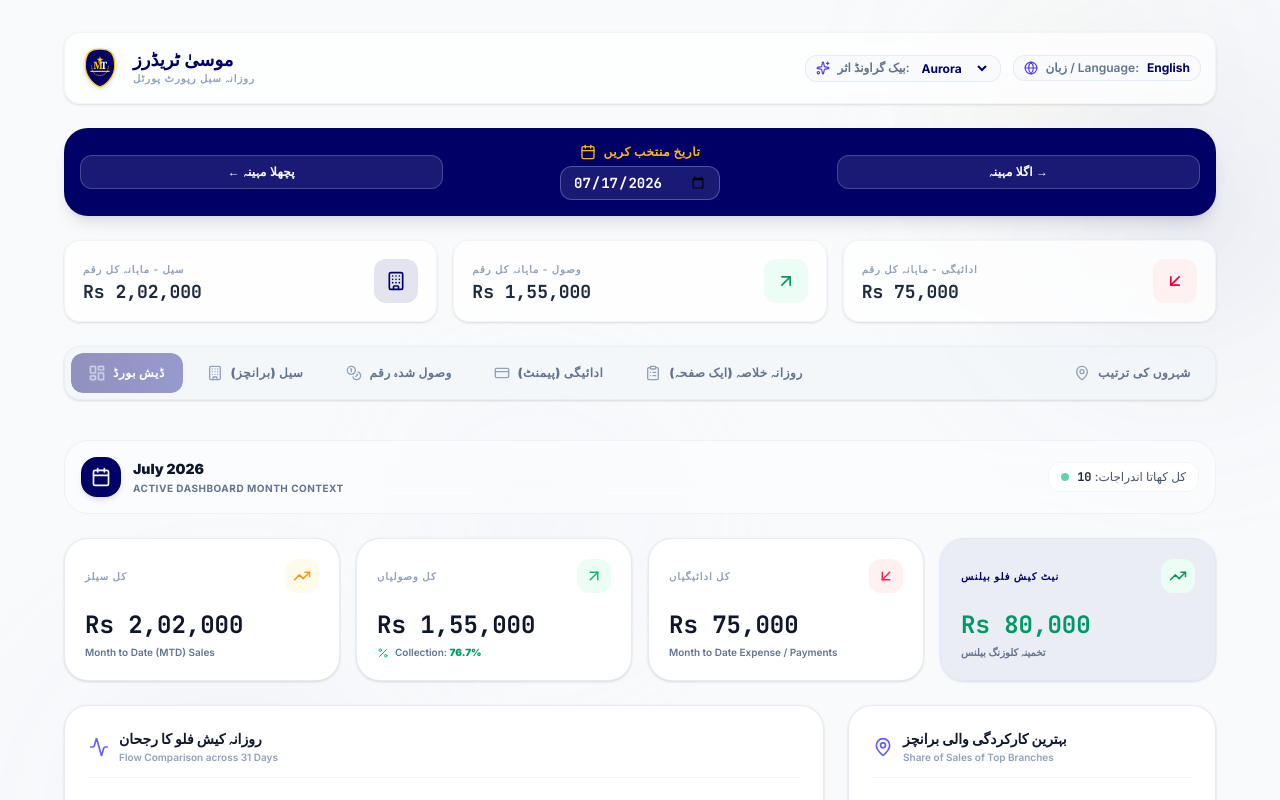
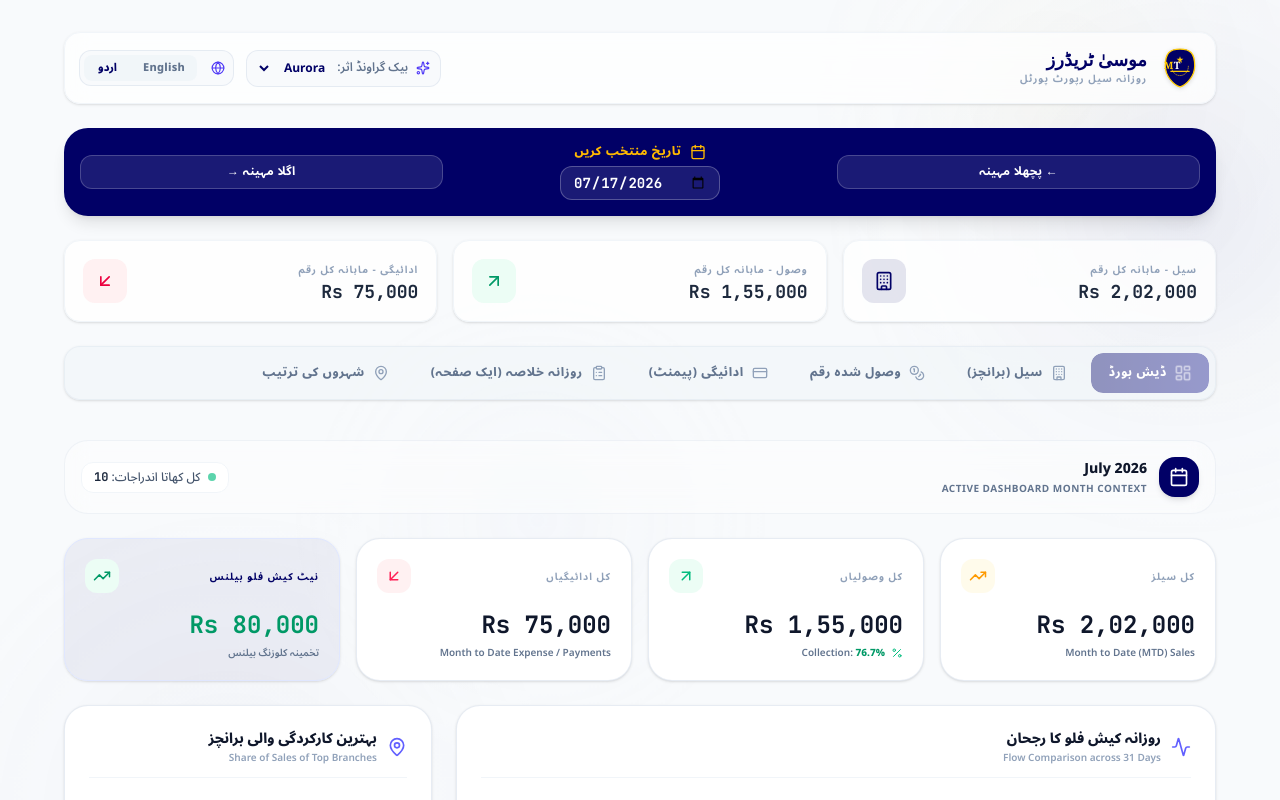
Before and after one commit to umaidyasin73-collab/MT-Daily-h, a React (Vite) app: page / in a window 1280 px wide. Both pictures are taken after a click on the button "اردو". Shown: the top 800 px of the page. Built offline with nearby package versions, Linux system fonts and the light colour scheme.

Commit message:
feat(i18n): add Urdu language support and persistence
Implement RTL layout support, Urdu font integration, and persistent language selection via localStorage.

```diff
--- a/src/App.tsx
+++ b/src/App.tsx
@@ -51,8 +51,16 @@ export default function App() {
   const [activeTab, setActiveTab] = useState<'dashboard' | 'sale' | 'received' | 'payment' | 'summary' | 'cities'>('dashboard');
 
   // Visual Theme States
-  const [language, setLanguage] = useState<Language>('en');
+  const [language, setLanguage] = useState<Language>(() => {
+    const saved = localStorage.getItem('musa_traders_lang');
+    return (saved === 'en' || saved === 'ur' ? saved : 'en') as Language;
+  });
   const [bgStyle, setBgStyle] = useState<BackgroundStyle>('aurora');
+
+  // Persist language state
+  useEffect(() => {
+    localStorage.setItem('musa_traders_lang', language);
+  }, [language]);
 
   // Interactive toast alert system
   const [toast, setToast] = useState<{ message: string; type: 'success' | 'info' } | null>(null);
@@ -277,7 +285,12 @@ export default function App() {
   const monthPaymentTotal = getMonthTotal('payment');
 
   return (
-    <main className="relative min-h-screen w-full bg-slate-50 text-slate-800 font-sans antialiased overflow-x-hidden p-3 md:p-6 lg:p-8 flex flex-col items-center">
+    <main
+      dir={language === 'ur' ? 'rtl' : 'ltr'}
+      className={`relative min-h-screen w-full bg-slate-50 text-slate-800 antialiased overflow-x-hidden p-3 md:p-6 lg:p-8 flex flex-col items-center transition-all duration-300 ${
+        language === 'ur' ? 'font-urdu' : 'font-sans'
+      }`}
+    >
       {/* Dynamic Animated Layer */}
       <BackgroundCanvas style={bgStyle} />
 
@@ -334,15 +347,46 @@ export default function App() {
             </div>
 
             {/* Language Selector */}
-            <div className="flex items-center gap-2 bg-slate-50 border border-slate-200/80 rounded-xl px-2.5 py-1 text-xs">
-              <Globe className="w-3.5 h-3.5 text-indigo-600" />
-              <span className="font-semibold text-slate-500">{t.languageSelect}:</span>
-              <button
-                onClick={() => setLanguage(l => (l === 'en' ? 'ur' : 'en'))}
-                className="font-bold text-[#010066] hover:underline cursor-pointer"
-              >
-                {language === 'en' ? 'اردو' : 'English'}
-              </button>
+            <div className="flex items-center gap-2 bg-slate-50 border border-slate-200/80 rounded-xl p-1 text-xs">
+              <Globe className="w-3.5 h-3.5 text-indigo-600 ml-1.5 mr-1" />
+              <div className="flex items-center gap-1 bg-slate-100/80 rounded-lg p-0.5 relative">
+                <button
+                  type="button"
+                  onClick={() => setLanguage('en')}
+                  className={`relative px-2.5 py-1 text-[11px] font-black tracking-wide rounded-md transition-colors select-none cursor-pointer overflow-hidden ${
+                    language === 'en'
+                      ? 'text-[#010066] font-black'
+                      : 'text-slate-500 hover:text-slate-800'
+                  }`}
+                >
+                  {language === 'en' && (
+                    <motion.div
+                      layoutId="activeLanguagePill"
+                      className="absolute inset-0 bg-white shadow-sm rounded-md -z-10 border border-slate-200/40"
+                      transition={{ type: "spring", stiffness: 380, damping: 28 }}
+                    />
+                  )}
+                  English
+                </button>
+                <button
+                  type="button"
+                  onClick={() => setLanguage('ur')}
+                  className={`relative px-3 py-1 text-[11px] font-black rounded-md transition-colors select-none cursor-pointer overflow-hidden ${
+                    language === 'ur'
+                      ? 'text-[#010066] font-black'
+                      : 'text-slate-500 hover:text-slate-800'
+                  }`}
+                >
+                  {language === 'ur' && (
+                    <motion.div
+                      layoutId="activeLanguagePill"
+                      className="absolute inset-0 bg-white shadow-sm rounded-md -z-10 border border-slate-200/40"
+                      transition={{ type: "spring", stiffness: 380, damping: 28 }}
+                    />
+                  )}
+                  اردو
+                </button>
+              </div>
             </div>
           </div>
         </div>
--- a/src/index.css
+++ b/src/index.css
@@ -1,10 +1,11 @@
-@import url('https://fonts.googleapis.com/css2?family=Inter:wght@300;400;500;600;700;800;900&family=Space+Grotesk:wght@400;500;600;700&family=JetBrains+Mono:wght@400;500;600;700&display=swap');
+@import url('https://fonts.googleapis.com/css2?family=Inter:wght@300;400;500;600;700;800;900&family=Space+Grotesk:wght@400;500;600;700&family=JetBrains+Mono:wght@400;500;600;700&family=Noto+Sans+Arabic:wght@400;500;600;700;800&display=swap');
 @import "tailwindcss";
 
 @theme {
   --font-sans: "Inter", ui-sans-serif, system-ui, sans-serif;
   --font-display: "Space Grotesk", sans-serif;
   --font-mono: "JetBrains Mono", ui-monospace, monospace;
+  --font-urdu: "Noto Sans Arabic", sans-serif;
 }
 
 /* Custom Scrollbars */
```
